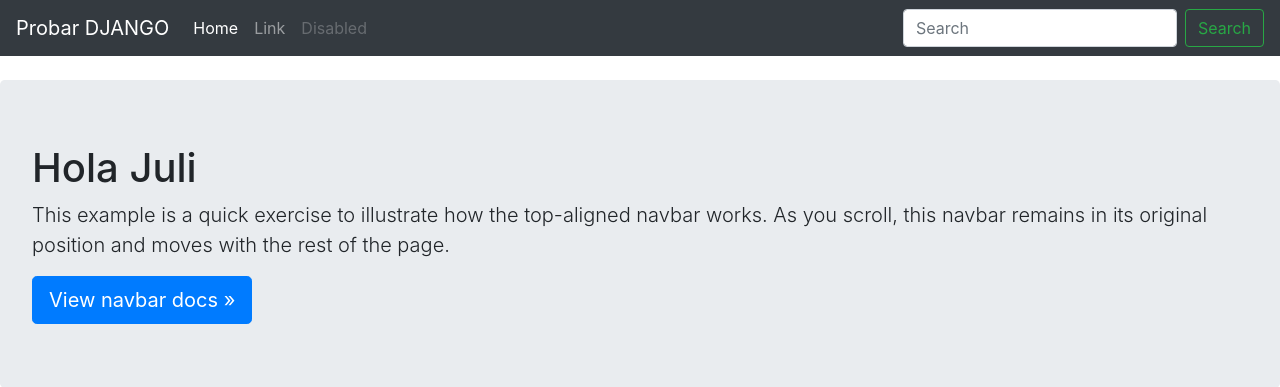
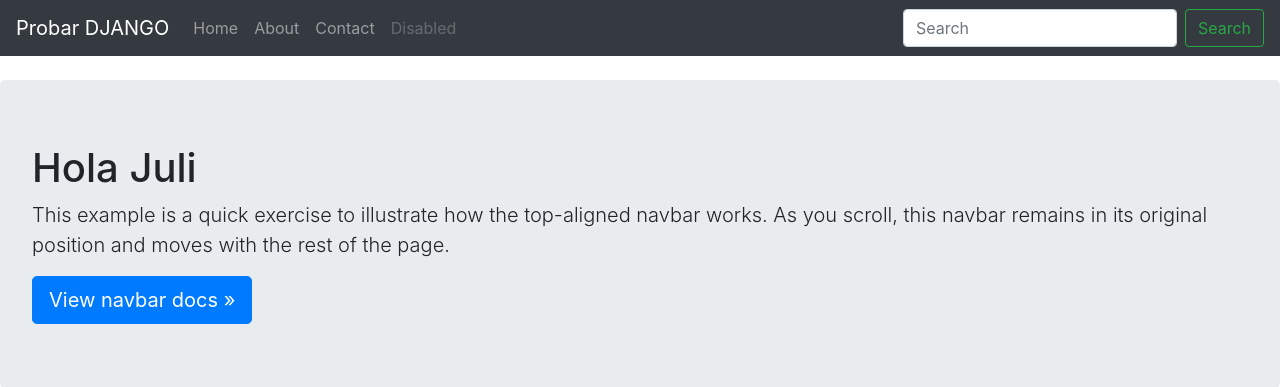
Before and after one commit to DarioZubaray/ProbarPythonDjango-1.10, a Django app: page / in a window 1280 px wide. Shown: the top 387 px of the page. Run offline with Django 3.2, Linux system fonts and the light colour scheme; some libraries are stand-ins or nearby versions.

Commit message:
Enlaces con nombres URL

```diff
--- a/src/pd110/urls.py
+++ b/src/pd110/urls.py
@@ -18,11 +18,13 @@ from django.contrib import admin
 from django.conf import settings
 from django.conf.urls.static import static
 from boletin import views
+from .views import about
 
 urlpatterns = [
     url(r'^admin/', admin.site.urls),
     url(r'^$', views.inicio, name='inicio'),
-    url(r'^contacto/$', views.contacto, name='contacto')
+    url(r'^contacto/$', views.contacto, name='contacto'),
+    url(r'^about/$', about, name='about')
 ]
 
 if settings.DEBUG:
--- /dev/null
+++ b/src/pd110/views.py
@@ -0,0 +1,4 @@
+from django.shortcuts import render
+
+def about(request):
+    return render(request, 'about.html', {})
--- a/src/templates/navbar.html
+++ b/src/templates/navbar.html
@@ -1,16 +1,19 @@
 <nav class="navbar navbar-expand-md navbar-dark bg-dark mb-4">
-    <a class="navbar-brand" href="#">Probar DJANGO</a>
+    <a class="navbar-brand" href="/">Probar DJANGO</a>
     <button class="navbar-toggler" type="button" data-toggle="collapse" data-target="#navbarCollapse" aria-controls="navbarCollapse" aria-expanded="false" aria-label="Toggle navigation">
       <span class="navbar-toggler-icon"></span>
     </button>
     <div class="collapse navbar-collapse" id="navbarCollapse">
       <ul class="navbar-nav mr-auto">
-        <li class="nav-item active">
-          <a class="nav-link" href="#">Home <span class="sr-only">(current)</span></a>
+        <li class="nav-item">
+          <a class="nav-link" href="/">Home <span class="sr-only">(current)</span></a>
         </li>
-        <li class="nav-item">
-          <a class="nav-link" href="#">Link</a>
+        <li class="nav-item"> <!-- ruta obtenida por el nombre -->
+          <a class="nav-link" href="{% url 'about' %}">About</a>
         </li>
+        <li class="nav-item"> <!-- ruta escrita a fuego -->
+            <a class="nav-link" href="/contacto">Contact</a>
+          </li>
         <li class="nav-item">
           <a class="nav-link disabled" href="#" tabindex="-1" aria-disabled="true">Disabled</a>
         </li>
```
Also changed, not shown: src/templates/about.html (added, +13 -0 lines).
